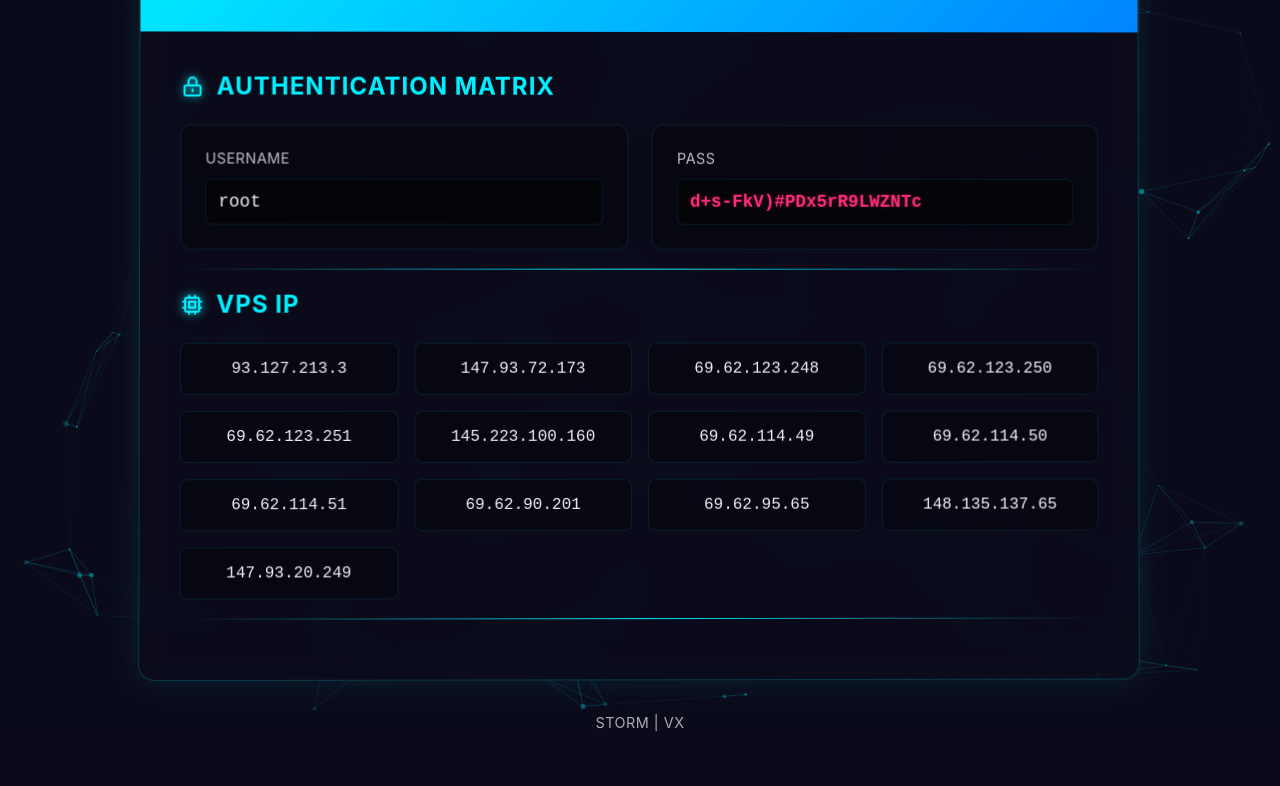
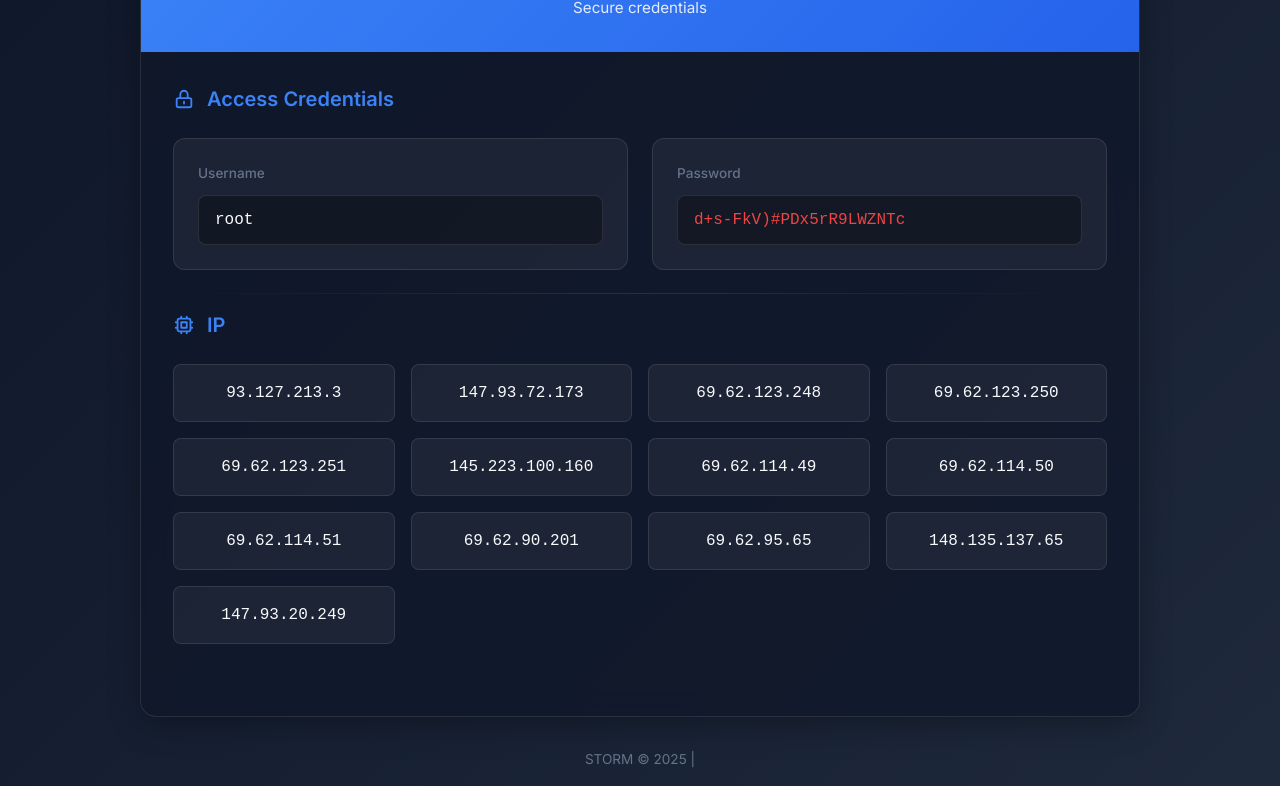
Before and after one commit to KEX001/VPS, a plain HTML site: page index.html in a window 1280 px wide. Shown: the part 108-894 px from the top of the page. Before the commit the page ends 843 px from the top, so only its background shows below. Drawn offline with nearby package versions, Linux system fonts and the light colour scheme.

Commit message:
Update index.html

```diff
--- a/index.html
+++ b/index.html
@@ -3,121 +3,105 @@
 <head>
     <meta charset="UTF-8">
     <meta name="viewport" content="width=device-width, initial-scale=1.0">
-    <title>STORM | VX</title>
-    <script src="https://cdn.jsdelivr.net/npm/particles.js@2.0.0/particles.min.js"></script>
+    <title>STORM</title>
+    <link rel="stylesheet" href="https://fonts.googleapis.com/css2?family=Inter:wght@400;500;600;700&display=swap">
     <style>
         :root {
-            --primary: #00f0ff;
-            --secondary: #0084ff;
-            --dark: #0a0a1a;
-            --light: #f0f0f0;
-            --success: #00ff9d;
-            --warning: #ff2d75;
-            --highlight: rgba(0, 240, 255, 0.15);
-            --glass: rgba(10, 10, 26, 0.7);
+            --primary: #3b82f6;
+            --primary-dark: #2563eb;
+            --dark: #0f172a;
+            --darker: #020617;
+            --light: #f8fafc;
+            --lighter: #ffffff;
+            --gray: #64748b;
+            --success: #10b981;
+            --warning: #ef4444;
+            --glass: rgba(15, 23, 42, 0.8);
+            --border: rgba(255, 255, 255, 0.1);
         }
 
         * {
             margin: 0;
             padding: 0;
             box-sizing: border-box;
-            font-family: 'Rajdhani', 'Inter', -apple-system, BlinkMacSystemFont, sans-serif;
+            font-family: 'Inter', -apple-system, BlinkMacSystemFont, sans-serif;
         }
 
-        @import url('https://fonts.googleapis.com/css2?family=Rajdhani:wght@400;500;600;700&display=swap');
-
         body {
-            background-color: var(--dark);
+            background: linear-gradient(135deg, #0f172a, #1e293b);
             color: var(--light);
             min-height: 100vh;
             display: flex;
             flex-direction: column;
             align-items: center;
             justify-content: center;
+            padding: 1rem;
+            line-height: 1.5;
             overflow-x: hidden;
-            position: relative;
-        }
-
-        #particles-js {
-            position: absolute;
-            width: 100%;
-            height: 100%;
-            top: 0;
-            left: 0;
-            z-index: 0;
         }
 
         .container {
-            width: 95%;
+            width: 100%;
             max-width: 1000px;
             background: var(--glass);
             border-radius: 16px;
-            box-shadow: 0 0 30px rgba(0, 240, 255, 0.1);
+            box-shadow: 0 8px 32px rgba(0, 0, 0, 0.3);
             overflow: hidden;
-            border: 1px solid rgba(0, 240, 255, 0.2);
-            backdrop-filter: blur(10px);
-            position: relative;
-            z-index: 10;
-            transform: perspective(1000px);
-            transform-style: preserve-3d;
-            animation: float 6s ease-in-out infinite;
+            border: 1px solid var(--border);
+            backdrop-filter: blur(12px);
+            transform: translateZ(0);
+            transition: all 0.3s ease;
         }
 
-        @keyframes float {
-            0%, 100% { transform: perspective(1000px) rotateX(0deg) rotateY(0deg) translateY(0); }
-            50% { transform: perspective(1000px) rotateX(1deg) rotateY(1deg) translateY(-10px); }
+        .container:hover {
+            box-shadow: 0 12px 40px rgba(0, 0, 0, 0.4);
         }
 
         header {
-            background: linear-gradient(135deg, var(--primary), var(--secondary));
+            background: linear-gradient(135deg, var(--primary), var(--primary-dark));
             padding: 2rem;
             text-align: center;
             position: relative;
             overflow: hidden;
         }
 
-        header::before {
+        header::after {
             content: '';
             position: absolute;
-            top: -50%;
-            left: -50%;
-            width: 200%;
-            height: 200%;
+            top: 0;
+            left: -100%;
+            width: 100%;
+            height: 100%;
             background: linear-gradient(
-                to bottom right,
+                90deg,
                 transparent,
-                transparent,
-                transparent,
-                rgba(255, 255, 255, 0.1)
+                rgba(255, 255, 255, 0.2),
+                transparent
             );
-            transform: rotate(30deg);
-            animation: shine 8s linear infinite;
+            animation: shine 6s infinite;
         }
 
         @keyframes shine {
-            0% { transform: rotate(30deg) translate(-10%, -10%); }
-            100% { transform: rotate(30deg) translate(10%, 10%); }
+            0% { left: -100%; }
+            20% { left: 100%; }
+            100% { left: 100%; }
         }
 
         h1 {
-            font-size: 2.5rem;
+            font-size: 2rem;
             font-weight: 700;
             margin-bottom: 0.5rem;
-            text-transform: uppercase;
-            letter-spacing: 2px;
-            position: relative;
-            text-shadow: 0 0 10px rgba(0, 240, 255, 0.5);
+            color: var(--lighter);
         }
 
         .subtitle {
+            font-size: 0.95rem;
             opacity: 0.9;
-            font-size: 1rem;
-            letter-spacing: 1px;
-            position: relative;
+            font-weight: 400;
         }
 
         .content {
-            padding: 2.5rem;
+            padding: 2rem;
         }
 
         .section {
@@ -125,107 +109,82 @@
             position: relative;
         }
 
-        .section::after {
+        .section:not(:last-child)::after {
             content: '';
             position: absolute;
-            bottom: -1.25rem;
+            bottom: -1.5rem;
             left: 0;
             width: 100%;
             height: 1px;
-            background: linear-gradient(90deg, transparent, var(--primary), transparent);
+            background: linear-gradient(90deg, transparent, var(--border), transparent);
         }
 
         .section-title {
-            font-size: 1.5rem;
+            font-size: 1.25rem;
             margin-bottom: 1.5rem;
             color: var(--primary);
             display: flex;
             align-items: center;
             gap: 0.75rem;
-            text-transform: uppercase;
-            letter-spacing: 1px;
+            font-weight: 600;
         }
 
         .section-title svg {
-            width: 24px;
-            height: 24px;
-            filter: drop-shadow(0 0 5px var(--primary));
+            width: 22px;
+            height: 22px;
         }
 
-        .copy-grid {
+        .credentials-grid {
             display: grid;
-            grid-template-columns: repeat(auto-fit, minmax(300px, 1fr));
+            grid-template-columns: repeat(auto-fit, minmax(280px, 1fr));
             gap: 1.5rem;
         }
 
-        .copy-box {
-            background: rgba(0, 0, 0, 0.3);
-            border-radius: 10px;
+        .credential-card {
+            background: rgba(255, 255, 255, 0.05);
+            border-radius: 12px;
             padding: 1.5rem;
-            border: 1px solid rgba(0, 240, 255, 0.1);
+            border: 1px solid var(--border);
+            transition: all 0.3s ease;
             position: relative;
-            transition: all 0.3s ease;
             overflow: hidden;
         }
 
-        .copy-box:hover {
+        .credential-card:hover {
             transform: translateY(-5px);
-            box-shadow: 0 10px 20px rgba(0, 240, 255, 0.1);
-            border-color: var(--primary);
+            box-shadow: 0 10px 20px rgba(59, 130, 246, 0.1);
+            border-color: rgba(59, 130, 246, 0.3);
         }
 
-        .copy-box::before {
-            content: '';
-            position: absolute;
-            top: 0;
-            left: 0;
-            width: 100%;
-            height: 100%;
-            background: linear-gradient(
-                45deg,
-                transparent,
-                rgba(0, 240, 255, 0.05),
-                transparent
-            );
-            transform: translateX(-100%);
-            transition: transform 0.6s ease;
+        .credential-card label {
+            display: block;
+            font-size: 0.85rem;
+            margin-bottom: 0.75rem;
+            color: var(--gray);
+            font-weight: 500;
         }
 
-        .copy-box:hover::before {
-            transform: translateX(100%);
+        .credential-value {
+            font-family: 'Fira Code', 'Courier New', monospace;
+            font-size: 1rem;
+            word-break: break-all;
+            padding: 0.75rem 1rem;
+            background: rgba(0, 0, 0, 0.3);
+            border-radius: 8px;
+            cursor: pointer;
+            user-select: all;
+            transition: all 0.3s ease;
+            border: 1px solid var(--border);
         }
 
-        .copy-box label {
-            display: block;
-            font-size: 0.9rem;
-            margin-bottom: 0.75rem;
-            opacity: 0.8;
-            letter-spacing: 0.5px;
-        }
-
-        .copy-content {
-            font-family: 'Fira Code', 'Courier New', monospace;
-            font-size: 1.1rem;
-            word-break: break-all;
-            padding: 0.75rem;
-            background: rgba(0, 0, 0, 0.5);
-            border-radius: 6px;
-            cursor: pointer;
-            user-select: all;
-            position: relative;
-            transition: all 0.3s ease;
-            border: 1px solid rgba(0, 240, 255, 0.1);
-        }
-
-        .copy-content:hover {
-            background: rgba(0, 0, 0, 0.7);
-            border-color: var(--primary);
+        .credential-value:hover {
+            background: rgba(0, 0, 0, 0.4);
+            border-color: rgba(59, 130, 246, 0.3);
         }
 
         .password {
             color: var(--warning);
-            font-weight: 600;
-            text-shadow: 0 0 5px rgba(255, 45, 117, 0.3);
+            font-weight: 500;
         }
 
         .ip-grid {
@@ -234,8 +193,8 @@
             gap: 1rem;
         }
 
-        .ip-item {
-            background: rgba(0, 0, 0, 0.3);
+        .ip-card {
+            background: rgba(255, 255, 255, 0.05);
             padding: 1rem;
             border-radius: 8px;
             font-family: 'Fira Code', 'Courier New', monospace;
@@ -243,115 +202,72 @@
             cursor: pointer;
             user-select: all;
             transition: all 0.3s ease;
-            border: 1px solid rgba(0, 240, 255, 0.1);
-            position: relative;
-            overflow: hidden;
+            border: 1px solid var(--border);
         }
 
-        .ip-item:hover {
+        .ip-card:hover {
             transform: translateY(-3px);
-            box-shadow: 0 5px 15px rgba(0, 240, 255, 0.1);
-            border-color: var(--primary);
-            background: rgba(0, 0, 0, 0.5);
-        }
-
-        .ip-item::after {
-            content: '';
-            position: absolute;
-            bottom: 0;
-            left: 0;
-            width: 100%;
-            height: 2px;
-            background: var(--primary);
-            transform: scaleX(0);
-            transform-origin: right;
-            transition: transform 0.3s ease;
-        }
-
-        .ip-item:hover::after {
-            transform: scaleX(1);
-            transform-origin: left;
+            box-shadow: 0 5px 15px rgba(59, 130, 246, 0.1);
+            border-color: rgba(59, 130, 246, 0.3);
         }
 
         .copy-notification {
             position: fixed;
-            bottom: 30px;
+            bottom: 20px;
             left: 50%;
-            transform: translateX(-50%) translateY(20px);
+            transform: translateX(-50%);
             background: var(--success);
-            color: var(--dark);
-            padding: 0.75rem 2rem;
-            border-radius: 50px;
-            font-size: 1rem;
-            font-weight: 600;
+            color: white;
+            padding: 0.75rem 1.5rem;
+            border-radius: 8px;
+            font-size: 0.9rem;
+            font-weight: 500;
             opacity: 0;
-            transition: all 0.3s ease;
+            transition: opacity 0.3s ease;
             pointer-events: none;
             z-index: 100;
-            box-shadow: 0 5px 20px rgba(0, 255, 157, 0.3);
+            box-shadow: 0 4px 15px rgba(16, 185, 129, 0.3);
         }
 
         .copy-notification.show {
             opacity: 1;
-            transform: translateX(-50%) translateY(0);
         }
 
         footer {
             text-align: center;
             margin-top: 2rem;
-            opacity: 0.7;
-            font-size: 0.9rem;
-            letter-spacing: 0.5px;
-            position: relative;
-            z-index: 10;
-        }
-
-        .scanline {
-            position: absolute;
-            top: 0;
-            left: 0;
-            width: 100%;
-            height: 100%;
-            background: linear-gradient(
-                to bottom,
-                rgba(0, 240, 255, 0.03) 0%,
-                transparent 10%
-            );
-            background-size: 100% 8px;
-            pointer-events: none;
-            z-index: 1;
-            animation: scan 2s linear infinite;
-        }
-
-        @keyframes scan {
-            0% { transform: translateY(-100%); }
-            100% { transform: translateY(100%); }
+            color: var(--gray);
+            font-size: 0.85rem;
         }
 
         @media (max-width: 768px) {
             .container {
-                width: 100%;
                 border-radius: 0;
             }
 
-            .copy-grid, .ip-grid {
+            .credentials-grid, .ip-grid {
                 grid-template-columns: 1fr;
             }
 
+            .content {
+                padding: 1.5rem;
+            }
+
+            header {
+                padding: 1.5rem;
+            }
+
             h1 {
-                font-size: 1.8rem;
+                font-size: 1.5rem;
             }
         }
     </style>
 </head>
 <body>
-    <div id="particles-js"></div>
-    <div class="scanline"></div>
-
     <div class="container">
         <header>
             <h1>VPS</h1>
-            <p class="subtitle">Advanced Security Interface v3.2.1</p>
+            <p class="subtitle">Secure credentials</p>
         </header>
 
         <div class="content">
@@ -360,18 +276,18 @@
                     <svg xmlns="http://www.w3.org/2000/svg" fill="none" viewBox="0 0 24 24" stroke="currentColor">
                         <path stroke-linecap="round" stroke-linejoin="round" stroke-width="2" d="M12 15v2m-6 4h12a2 2 0 002-2v-6a2 2 0 00-2-2H6a2 2 0 00-2 2v6a2 2 0 002 2zm10-10V7a4 4 0 00-8 0v4h8z" />
                     </svg>
-                    Authentication Matrix
+                    Access Credentials
                 </h2>
 
-                <div class="copy-grid">
-                    <div class="copy-box" onclick="copyToClipboard('root')">
-                        <label>USERNAME</label>
-                        <div class="copy-content">root</div>
+                <div class="credentials-grid">
+                    <div class="credential-card" onclick="copyToClipboard('root')">
+                        <label>Username</label>
+                        <div class="credential-value">root</div>
                     </div>
 
-                    <div class="copy-box" onclick="copyToClipboard('d+s-FkV)#PDx5rR9LWZNTc')">
-                        <label>PASS</label>
-                        <div class="copy-content password">d+s-FkV)#PDx5rR9LWZNTc</div>
+                    <div class="credential-card" onclick="copyToClipboard('d+s-FkV)#PDx5rR9LWZNTc')">
+                        <label>Password</label>
+                        <div class="credential-value password">d+s-FkV)#PDx5rR9LWZNTc</div>
                     </div>
                 </div>
             </div>
@@ -381,139 +297,62 @@
                     <svg xmlns="http://www.w3.org/2000/svg" fill="none" viewBox="0 0 24 24" stroke="currentColor">
                         <path stroke-linecap="round" stroke-linejoin="round" stroke-width="2" d="M9 3v2m6-2v2M9 19v2m6-2v2M5 9H3m2 6H3m18-6h-2m2 6h-2M7 19h10a2 2 0 002-2V7a2 2 0 00-2-2H7a2 2 0 00-2 2v10a2 2 0 002 2zM9 9h6v6H9V9z" />
                     </svg>
-                    VPS IP
+                    IP
                 </h2>
 
                 <div class="ip-grid">
-                    <div class="ip-item" onclick="copyToClipboard('93.127.213.3')">93.127.213.3</div>
-                    <div class="ip-item" onclick="copyToClipboard('147.93.72.173')">147.93.72.173</div>
-                    <div class="ip-item" onclick="copyToClipboard('69.62.123.248')">69.62.123.248</div>
-                    <div class="ip-item" onclick="copyToClipboard('69.62.123.250')">69.62.123.250</div>
-                    <div class="ip-item" onclick="copyToClipboard('69.62.123.251')">69.62.123.251</div>
-                    <div class="ip-item" onclick="copyToClipboard('145.223.100.160')">145.223.100.160</div>
-                    <div class="ip-item" onclick="copyToClipboard('69.62.114.49')">69.62.114.49</div>
-                    <div class="ip-item" onclick="copyToClipboard('69.62.114.50')">69.62.114.50</div>
-                    <div class="ip-item" onclick="copyToClipboard('69.62.114.51')">69.62.114.51</div>
-                    <div class="ip-item" onclick="copyToClipboard('69.62.90.201')">69.62.90.201</div>
-                    <div class="ip-item" onclick="copyToClipboard('69.62.95.65')">69.62.95.65</div>
-                    <div class="ip-item" onclick="copyToClipboard('148.135.137.65')">148.135.137.65</div>
-                    <div class="ip-item" onclick="copyToClipboard('147.93.20.249')">147.93.20.249</div>
+                    <div class="ip-card" onclick="copyToClipboard('93.127.213.3')">93.127.213.3</div>
+                    <div class="ip-card" onclick="copyToClipboard('147.93.72.173')">147.93.72.173</div>
+                    <div class="ip-card" onclick="copyToClipboard('69.62.123.248')">69.62.123.248</div>
+                    <div class="ip-card" onclick="copyToClipboard('69.62.123.250')">69.62.123.250</div>
+                    <div class="ip-card" onclick="copyToClipboard('69.62.123.251')">69.62.123.251</div>
+                    <div class="ip-card" onclick="copyToClipboard('145.223.100.160')">145.223.100.160</div>
+                    <div class="ip-card" onclick="copyToClipboard('69.62.114.49')">69.62.114.49</div>
+                    <div class="ip-card" onclick="copyToClipboard('69.62.114.50')">69.62.114.50</div>
+                    <div class="ip-card" onclick="copyToClipboard('69.62.114.51')">69.62.114.51</div>
+                    <div class="ip-card" onclick="copyToClipboard('69.62.90.201')">69.62.90.201</div>
+                    <div class="ip-card" onclick="copyToClipboard('69.62.95.65')">69.62.95.65</div>
+                    <div class="ip-card" onclick="copyToClipboard('148.135.137.65')">148.135.137.65</div>
+                    <div class="ip-card" onclick="copyToClipboard('147.93.20.249')">147.93.20.249</div>
                 </div>
             </div>
         </div>
     </div>
 
-    <div class="copy-notification" id="copyNotification">COPIED TO CLIPBOARD</div>
+    <div class="copy-notification" id="copyNotification">Copied</div>
 
     <footer>
-        <p>STORM | VX</p>
+        <p>STORM &copy; 2025 |</p>
     </footer>
 
     <script>
-        // Initialize particles.js
-        particlesJS("particles-js", {
-            "particles": {
-                "number": {
-                    "value": 80,
-                    "density": {
-                        "enable": true,
-                        "value_area": 800
+        function copyToClipboard(text) {
+            if (navigator.clipboard) {
+                navigator.clipboard.writeText(text).then(() => showNotification());
+            } else {
+                const textarea = document.createElement('textarea');
+                textarea.value = text;
+                document.body.appendChild(textarea);
+                textarea.select();
+                try {
+                    document.execCommand('copy');
+                    showNotification();
+                } catch (err) {
+                    console.error('Failed to copy text: ', err);
                 }
-                },
-                "color": {
-                    "value": "#00f0ff"
-                },
-                "shape": {
-                    "type": "circle",
-                    "stroke": {
-                        "width": 0,
-                        "color": "#000000"
-                    },
-                    "polygon": {
-                        "nb_sides": 5
-                    }
-                },
-                "opacity": {
-                    "value": 0.5,
-                    "random": true,
-                    "anim": {
-                        "enable": true,
-                        "speed": 1,
-                        "opacity_min": 0.1,
-                        "sync": false
-                    }
-                },
-                "size": {
-                    "value": 3,
-                    "random": true,
-                    "anim": {
-                        "enable": true,
-                        "speed": 2,
-                        "size_min": 0.1,
-                        "sync": false
-                    }
-                },
-                "line_linked": {
-                    "enable": true,
-                    "distance": 150,
-                    "color": "#00f0ff",
-                    "opacity": 0.2,
-                    "width": 1
-                },
-                "move": {
-                    "enable": true,
-                    "speed": 1,
-                    "direction": "none",
-                    "random": true,
-                    "straight": false,
-                    "out_mode": "out",
-                    "bounce": false,
-                    "attract": {
-                        "enable": true,
-                        "rotateX": 600,
-                        "rotateY": 1200
+                document.body.removeChild(textarea);
             }
         }
-            },
-            "interactivity": {
-                "detect_on": "canvas",
-                "events": {
-                    "onhover": {
-                        "enable": true,
-                        "mode": "grab"
-                    },
-                    "onclick": {
-                        "enable": true,
-                        "mode": "push"
-                    },
-                    "resize": true
-                },
-                "modes": {
-                    "grab": {
-                        "distance": 140,
-                        "line_linked": {
-                            "opacity": 0.5
-                        }
-                    },
-                    "push": {
-                        "particles_nb": 4
-                    }
-                }
-            },
-            "retina_detect": true
-        });
 
-        function copyToClipboard(text) {
-            navigator.clipboard.writeText(text).then(() => {
+        function showNotification() {
             const notification = document.getElementById('copyNotification');
             notification.classList.add('show');
             setTimeout(() => {
                 notification.classList.remove('show');
-                }, 2000);
-            });
+            }, 1500);
         }
 
-        document.querySelectorAll('.copy-content, .ip-item').forEach(element => {
+        document.querySelectorAll('.credential-value, .ip-card').forEach(element => {
             element.addEventListener('dblclick', (e) => {
                 e.stopPropagation();
                 const range = document.createRange();
@@ -524,15 +363,14 @@
             });
         });
 
-        const container = document.querySelector('.container');
-        document.addEventListener('mousemove', (e) => {
-            const xAxis = (window.innerWidth / 2 - e.pageX) / 25;
-            const yAxis = (window.innerHeight / 2 - e.pageY) / 25;
-            container.style.transform = `perspective(1000px) rotateY(${xAxis}deg) rotateX(${yAxis}deg)`;
-        });
+        document.querySelectorAll('.credential-card, .ip-card').forEach(element => {
+            element.addEventListener('touchstart', () => {
+                element.classList.add('active');
+            }, { passive: true });
 
-        document.addEventListener('mouseleave', () => {
-            container.style.transform = 'perspective(1000px) rotateY(0deg) rotateX(0deg)';
+            element.addEventListener('touchend', () => {
+                element.classList.remove('active');
+            }, { passive: true });
         });
     </script>
 </body>
```
Lines whose indentation alone changed are shown as unchanged.
